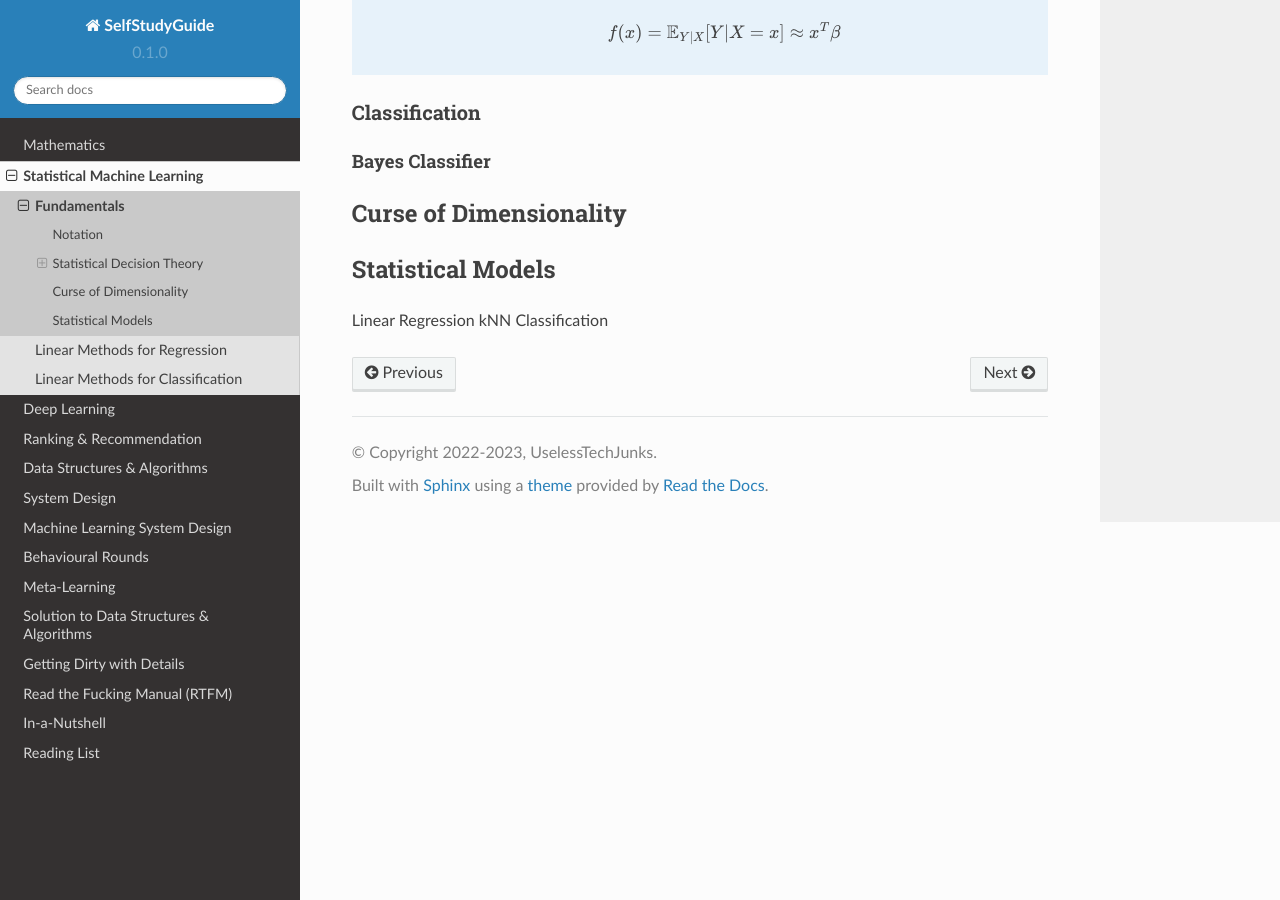
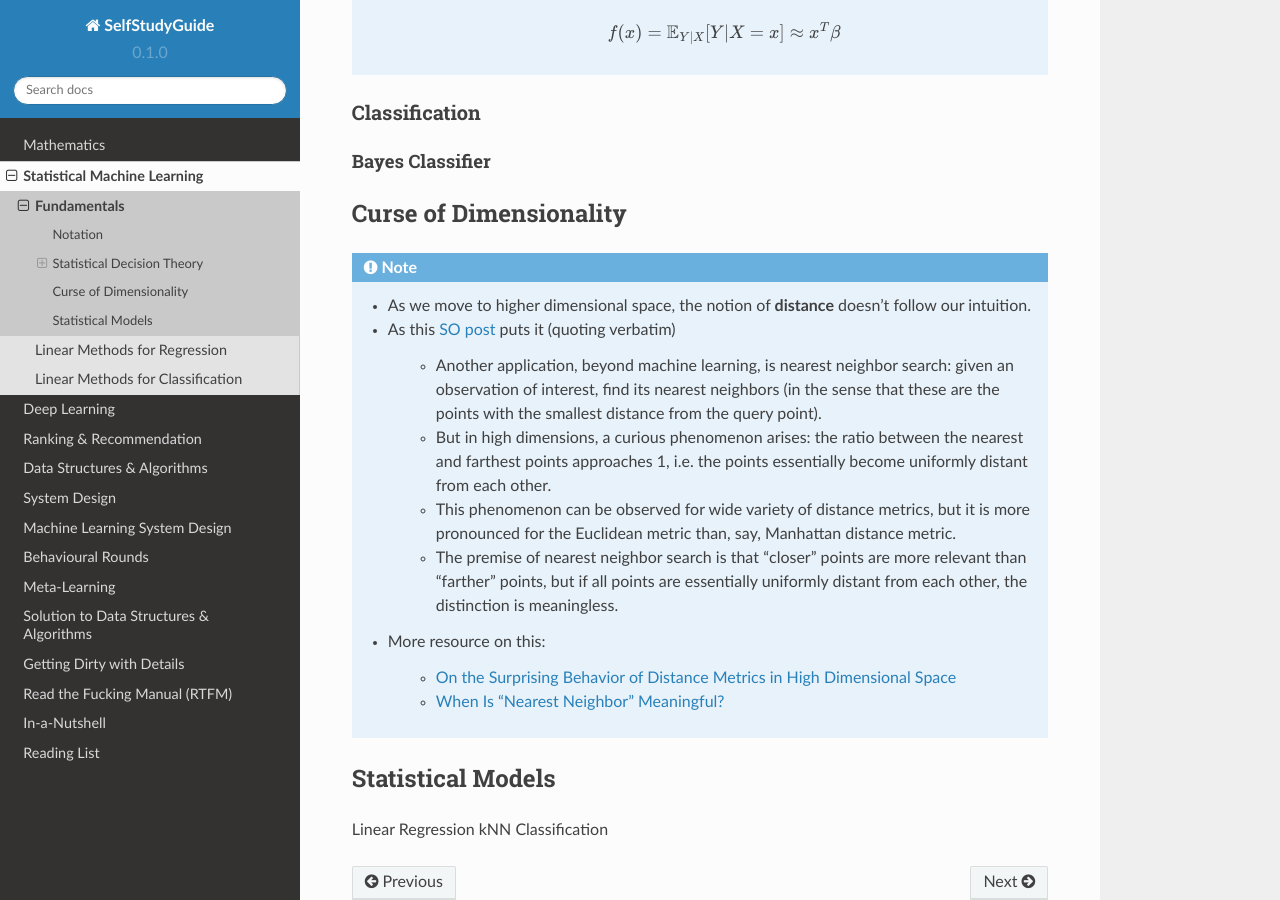
Before and after one commit to uselesstechjunks/leetcode, a Sphinx documentation site: the page built from docs/source/ml/basics.rst, in a window 1280 px wide and 900 px high, scrolled down 3149 px. Built offline with Sphinx 7.4.7 and the Read the Docs theme 2.0.0, drawn with Linux system fonts in a browser that asks for light colours.

Commit message:
Update basics.rst

```diff
--- a/docs/source/ml/basics.rst
+++ b/docs/source/ml/basics.rst
@@ -113,6 +113,18 @@ Bayes Classifier
 **********************************************************************************
 Curse of Dimensionality
 **********************************************************************************
+.. note::
+	* As we move to higher dimensional space, the notion of **distance** doesn't follow our intuition.
+	* As this `SO post <https://stats.stackexchange.com/a/99191>`_ puts it (quoting verbatim)
+
+		* Another application, beyond machine learning, is nearest neighbor search: given an observation of interest, find its nearest neighbors (in the sense that these are the points with the smallest distance from the query point).
+		* But in high dimensions, a curious phenomenon arises: the ratio between the nearest and farthest points approaches 1, i.e. the points essentially become uniformly distant from each other.
+		* This phenomenon can be observed for wide variety of distance metrics, but it is more pronounced for the Euclidean metric than, say, Manhattan distance metric.
+		* The premise of nearest neighbor search is that "closer" points are more relevant than "farther" points, but if all points are essentially uniformly distant from each other, the distinction is meaningless.
+	* More resource on this:
+
+		* `On the Surprising Behavior of Distance Metrics in High Dimensional Space <https://bib.dbvis.de/uploadedFiles/155.pdf>`_
+		* `When Is "Nearest Neighbor" Meaningful? <https://members.loria.fr/MOBerger/Enseignement/Master2/Exposes/beyer.pdf>`_
 
 **********************************************************************************
 Statistical Models
```
